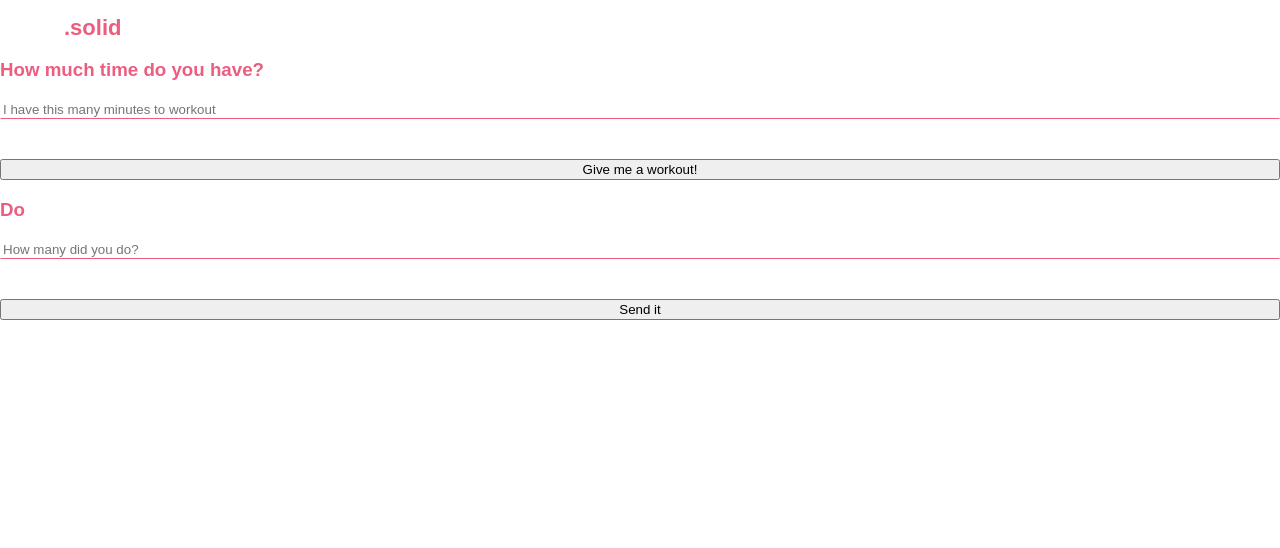
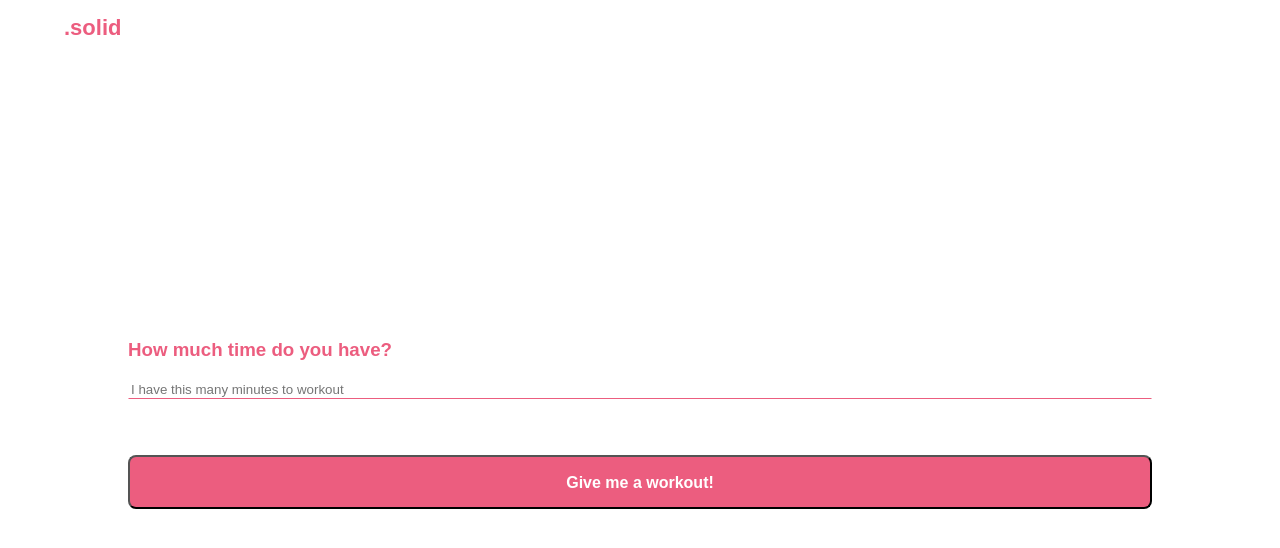
Before and after one commit to puentebravo/trackit, a React (Create React App) app in the folder client/: page /home in a window 1280 px wide. Shown: the top 548 px of the page. Built offline with nearby package versions, Linux system fonts and the light colour scheme; the HTML template or start-up script is replaced by a standard one.

Commit message:
added state logic for forms, loading state

```diff
--- a/client/src/pages/home/index.tsx
+++ b/client/src/pages/home/index.tsx
@@ -4,7 +4,10 @@ import { useFormik } from "formik"
 import "./home.css"
 
 function Home() {
-    const [workout, setWorkout] = useState<String>("")
+    const [workout, setWorkout] = useState<String>
+    ("")
+
+    const [loading, setLoading] = useState<Boolean>(false)
 
     const repForm = useFormik({
         initialValues: {
@@ -30,10 +33,13 @@ function Home() {
             minutes: ""
         },
         onSubmit: (values) => {
+
+            setLoading(true)
             fetch(`/api/workout/${values.minutes}`)
                 .then(response => response.json())
                 .then(data => {
                     setWorkout(data.workout)
+
                 })
         }
     })
@@ -47,7 +53,7 @@ function Home() {
         <>
             <BrandBar />
 
-            <section id="minFormContainer">
+            <section className={loading ? "formContainer hidden" : "formContainer"}>
                 <h3 id="minHeader">How much time do you have?</h3>
                 <form id="repsForm" onSubmit={minForm.handleSubmit}>
                     <input
@@ -59,12 +65,12 @@ function Home() {
                         value={minForm.values.minutes}
                         placeholder="I have this many minutes to workout"
                     />
-                    <button type="submit" id="minuteBtn">Give me a workout!</button>
+                    <button type="submit" className="submitBtn">Give me a workout!</button>
 
                 </form>
             </section>
 
-            <section id="formContainer">
+            <section className={loading ? "formContainer" : "formContainer hidden"}>
                 <h3 id="repsHeader">{`Do ${workout}`}</h3>
                 <form id="repsForm" onSubmit={repForm.handleSubmit}>
                     <input
@@ -76,7 +82,7 @@ function Home() {
                         value={repForm.values.reps}
                         placeholder="How many did you do?"
                     />
-                    <button type="submit" id="submitBtn">Send it</button>
+                    <button type="submit" className="submitBtn">Send it</button>
 
                 </form>
             </section>
```
